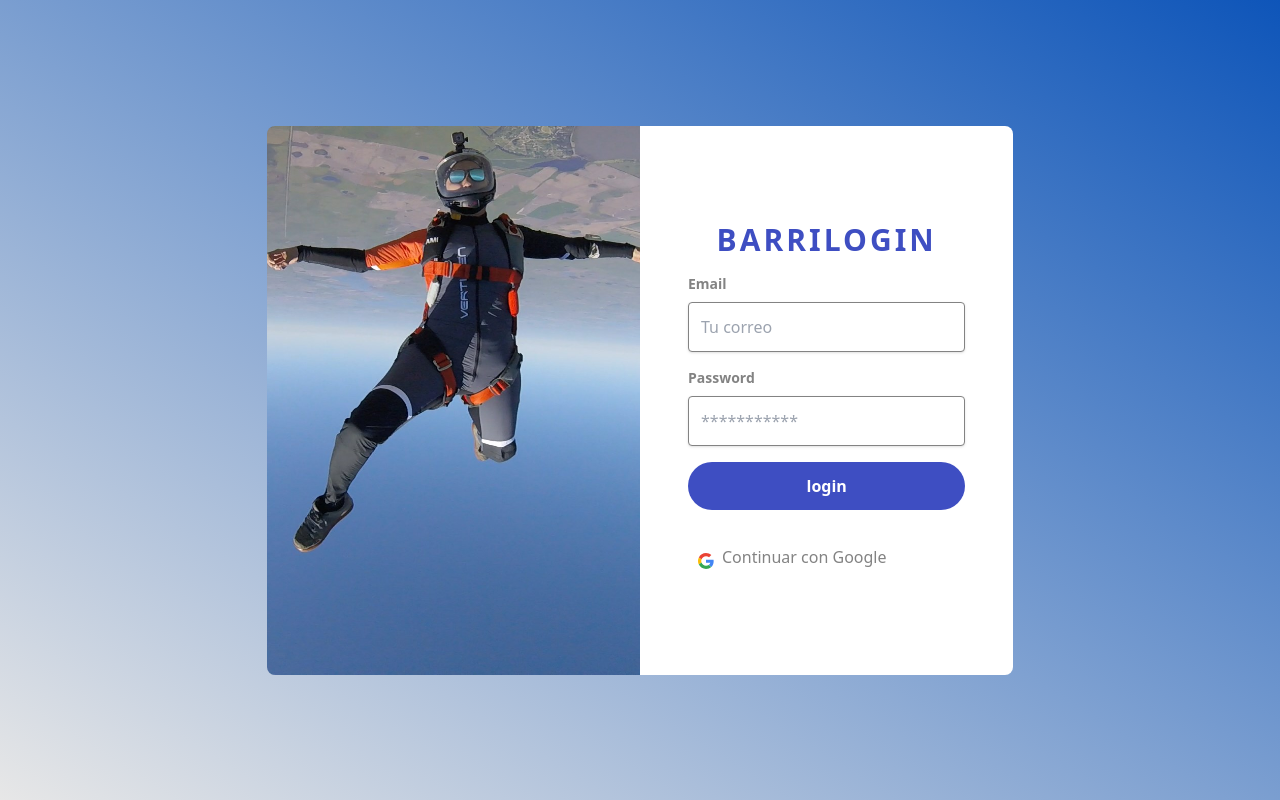
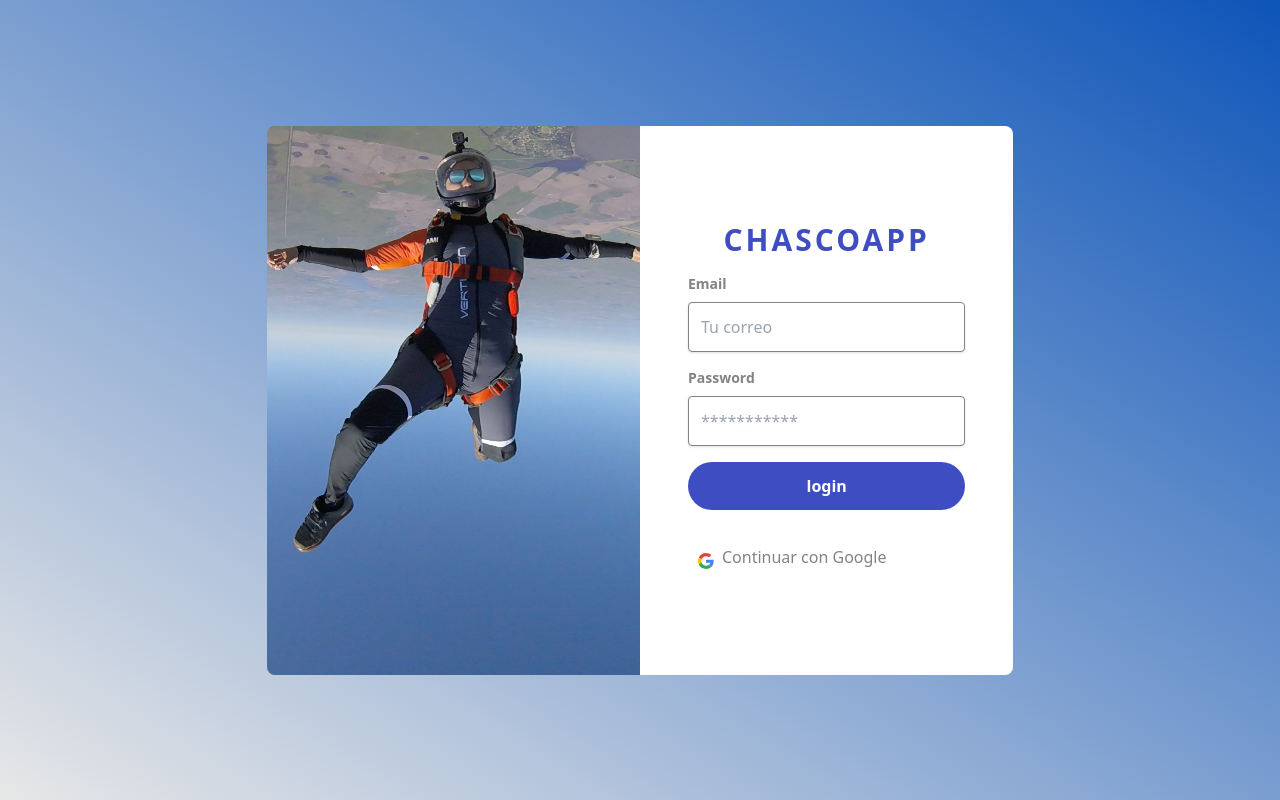
Before and after one commit to lucasfrontend/chasco-prueba, a React (Vite) app: page /#/login in a window 1280 px wide. Built offline with nearby package versions, Linux system fonts and the light colour scheme; no server answers; the database is empty.

Commit message:
change title

```diff
--- a/src/auth/Login.jsx
+++ b/src/auth/Login.jsx
@@ -113,7 +113,7 @@ export function Login(){
 
                 </div>
                 <div className="w-full lg:w-1/2 bg-white rounded-lg lg:rounded-l-none py-24 px-12">
-                    <h3 className="font-bold text-3xl text-red-600 text-center tracking-widest uppercase mb-4 text-blue">Barrilogin</h3>
+                    <h3 className="font-bold text-3xl text-red-600 text-center tracking-widest uppercase mb-4 text-blue">ChascoApp</h3>
                     <form className="bg-white" onSubmit={handleSubmit}>
                         <div className="mb-4">
                             <label className="block mb-2 text-sm font-bold text-lightest" htmlFor="email">
```
